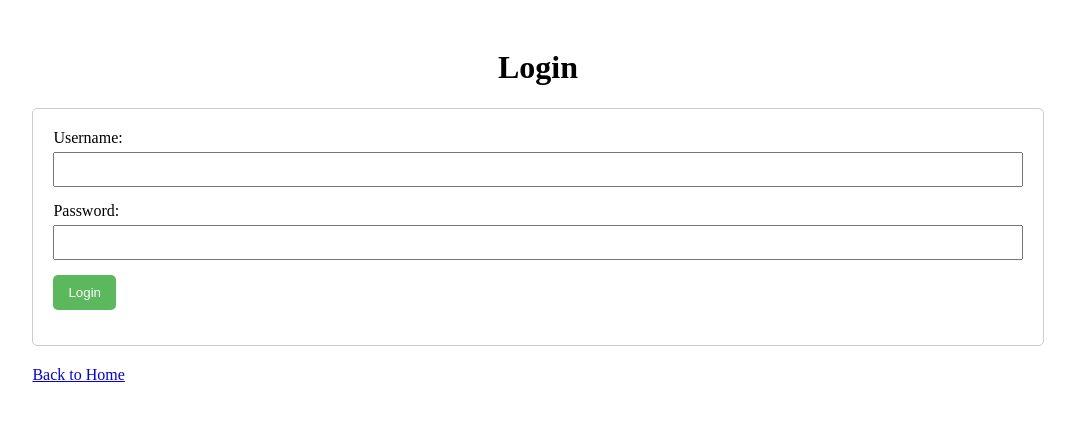
After one commit to MrAndar/MadrasahWebApp, a Django app: page /accounts/login/ in a window 1280 px wide. The commit adds this page. Shown: the top 421 px of the page, without its empty margins (102-1177 px from the left). Run offline with Django 5.2, Linux system fonts and the light colour scheme.

Commit message:
Added 404 and 403 pages, restricted views to logged in users

```diff
--- a/MadrasahWebApp/settings.py
+++ b/MadrasahWebApp/settings.py
@@ -101,6 +101,9 @@ AUTH_PASSWORD_VALIDATORS = [
     },
 ]
 
+LOGIN_REDIRECT_URL = 'home'
+LOGOUT_REDIRECT_URL = 'login'
+LOGIN_URL = 'login'
 
 # Internationalization
 # https://docs.djangoproject.com/en/5.0/topics/i18n/
--- a/MadrasahWebApp/urls.py
+++ b/MadrasahWebApp/urls.py
@@ -17,7 +17,13 @@ Including another URLconf
 from django.contrib import admin
 from django.urls import path, include
 
+from accounts.views import error_404_view, error_403_view
+
+handler404 = error_404_view
+handler403 = error_403_view
+
 urlpatterns = [
     path('admin/', admin.site.urls),
     path('accounts/', include('accounts.urls')),
+    path('accounts/', include('django.contrib.auth.urls')),
 ]
--- /dev/null
+++ b/accounts/templates/accounts/login.html
@@ -0,0 +1,66 @@
+<!-- templates/accounts/login.html -->
+
+<!DOCTYPE html>
+<html lang="en">
+<head>
+    <meta charset="UTF-8">
+    <meta name="viewport" content="width=device-width, initial-scale=1.0">
+    <title>Login</title>
+    <style>
+        .container {
+            width: 80%;
+            margin: auto;
+            padding: 20px;
+        }
+        h1 {
+            text-align: center;
+        }
+        form {
+            margin: 20px 0;
+            padding: 20px;
+            border: 1px solid #ccc;
+            border-radius: 5px;
+        }
+        .form-group {
+            margin-bottom: 15px;
+        }
+        .form-group label {
+            display: block;
+            margin-bottom: 5px;
+        }
+        .form-group input {
+            width: 100%;
+            padding: 8px;
+            box-sizing: border-box;
+        }
+        .form-group button {
+            padding: 10px 15px;
+            background-color: #5cb85c;
+            color: white;
+            border: none;
+            border-radius: 5px;
+            cursor: pointer;
+        }
+    </style>
+</head>
+<body>
+    <div class="container">
+        <h1>Login</h1>
+        <form method="post">
+            {% csrf_token %}
+            <div class="form-group">
+                <label for="id_username">Username:</label>
+                <input type="text" name="username" id="id_username" required>
+            </div>
+            <div class="form-group">
+                <label for="id_password">Password:</label>
+                <input type="password" name="password" id="id_password" required>
+            </div>
+            <div class="form-group">
+                <button type="submit">Login</button>
+            </div>
+        </form>
+        <a href="{% url 'home' %}">Back to Home</a>
+    </div>
+</body>
+</html>
--- a/accounts/urls.py
+++ b/accounts/urls.py
@@ -4,8 +4,11 @@ from .views import (
     ProfileListView, ProfileDetailView, ProfileCreateView,
     ClassListView, ClassCreateView, ClassDetailView
 )
+from django.contrib.auth import views as auth_views
 
 urlpatterns = [
+    path('login/', auth_views.LoginView.as_view(template_name='accounts/login.html'), name='login'),
+    path('logout/', auth_views.LogoutView.as_view(), name='logout'),
     path('', HomePageView.as_view(), name='home'),
 
     path('classes/', ClassListView.as_view(), name='class-list'),
```
Also changed, not shown: accounts/templates/accounts/403.html (added, +47 -0 lines), accounts/templates/accounts/404.html (added, +37 -0 lines), accounts/templates/accounts/home.html (+20 -2 lines), accounts/views.py (+14 -5 lines), db.sqlite3.
